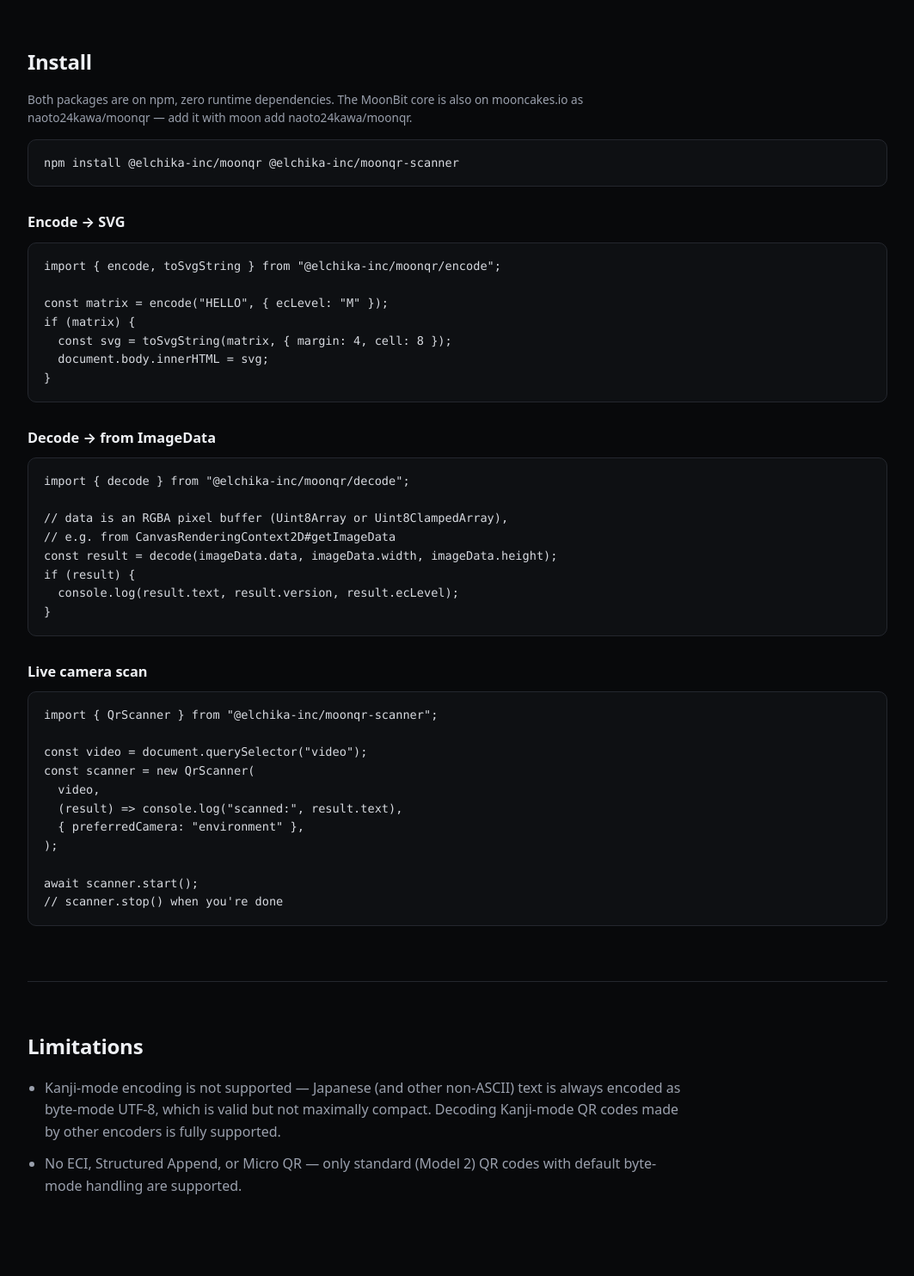
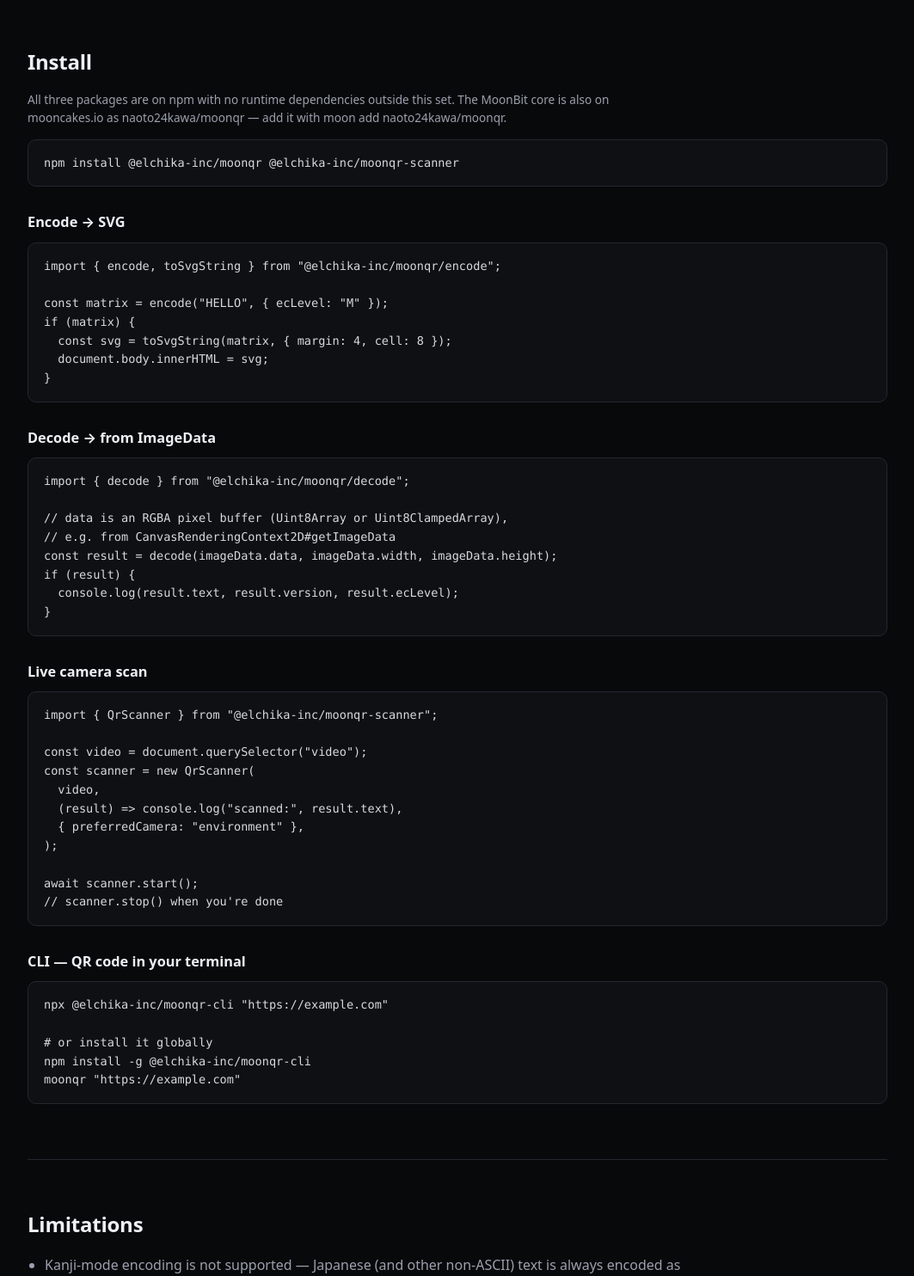
Before and after one commit to elchika-inc/moonqr, a website: page site/index.html in a window 1280 px wide. Shown: the part 3502-4986 px from the top of the page at 86% size, without its empty margins (108-1171 px from the left). Drawn offline with Linux system fonts and the light colour scheme.

Commit message:
docs(site): Install 節に moonqr-cli の導線を追加 (#33)

```diff
--- a/site/i18n.js
+++ b/site/i18n.js
@@ -124,10 +124,11 @@
 
     "install.heading": "Install",
     "install.note":
-      "Both packages are on npm, zero runtime dependencies. The MoonBit core is also on mooncakes.io as naoto24kawa/moonqr — add it with moon add naoto24kawa/moonqr.",
+      "All three packages are on npm with no runtime dependencies outside this set. The MoonBit core is also on mooncakes.io as naoto24kawa/moonqr — add it with moon add naoto24kawa/moonqr.",
     "install.encodeTitle": "Encode → SVG",
     "install.decodeTitle": "Decode → from ImageData",
     "install.cameraTitle": "Live camera scan",
+    "install.cliTitle": "CLI — QR code in your terminal",
 
     "limitations.heading": "Limitations",
     "limitations.kanji":
@@ -247,10 +248,11 @@
 
     "install.heading": "インストール",
     "install.note":
-      "両パッケージともnpmで公開中です（ランタイム依存ゼロ）。MoonBitコアは mooncakes.io でも naoto24kawa/moonqr として公開しています — moon add naoto24kawa/moonqr で追加できます。",
+      "3パッケージともnpmで公開中です（このセット以外のランタイム依存はありません）。MoonBitコアは mooncakes.io でも naoto24kawa/moonqr として公開しています — moon add naoto24kawa/moonqr で追加できます。",
     "install.encodeTitle": "エンコード → SVG",
     "install.decodeTitle": "デコード → ImageDataから",
     "install.cameraTitle": "カメラ・ライブスキャン",
+    "install.cliTitle": "CLI — ターミナルにQRコードを表示",
 
     "limitations.heading": "制限事項",
     "limitations.kanji":
--- a/site/index.html
+++ b/site/index.html
@@ -227,8 +227,9 @@
       <section id="install" class="section" aria-labelledby="install-heading">
         <h2 id="install-heading" data-i18n="install.heading">Install</h2>
         <p class="note" data-i18n="install.note">
-          Both packages are on npm, zero runtime dependencies. The MoonBit core is also on
-          mooncakes.io as naoto24kawa/moonqr — add it with moon add naoto24kawa/moonqr.
+          All three packages are on npm with no runtime dependencies outside this set. The MoonBit
+          core is also on mooncakes.io as naoto24kawa/moonqr — add it with moon add
+          naoto24kawa/moonqr.
         </p>
         <pre class="code-block"><code>npm install @elchika-inc/moonqr @elchika-inc/moonqr-scanner</code></pre>
 
@@ -263,6 +264,13 @@
 
 await scanner.start();
 // scanner.stop() when you're done</code></pre>
+
+        <h3 data-i18n="install.cliTitle">CLI — QR code in your terminal</h3>
+        <pre class="code-block"><code>npx @elchika-inc/moonqr-cli "https://example.com"
+
+# or install it globally
+npm install -g @elchika-inc/moonqr-cli
+moonqr "https://example.com"</code></pre>
       </section>
 
       <section id="limitations" class="section" aria-labelledby="limitations-heading">
```
